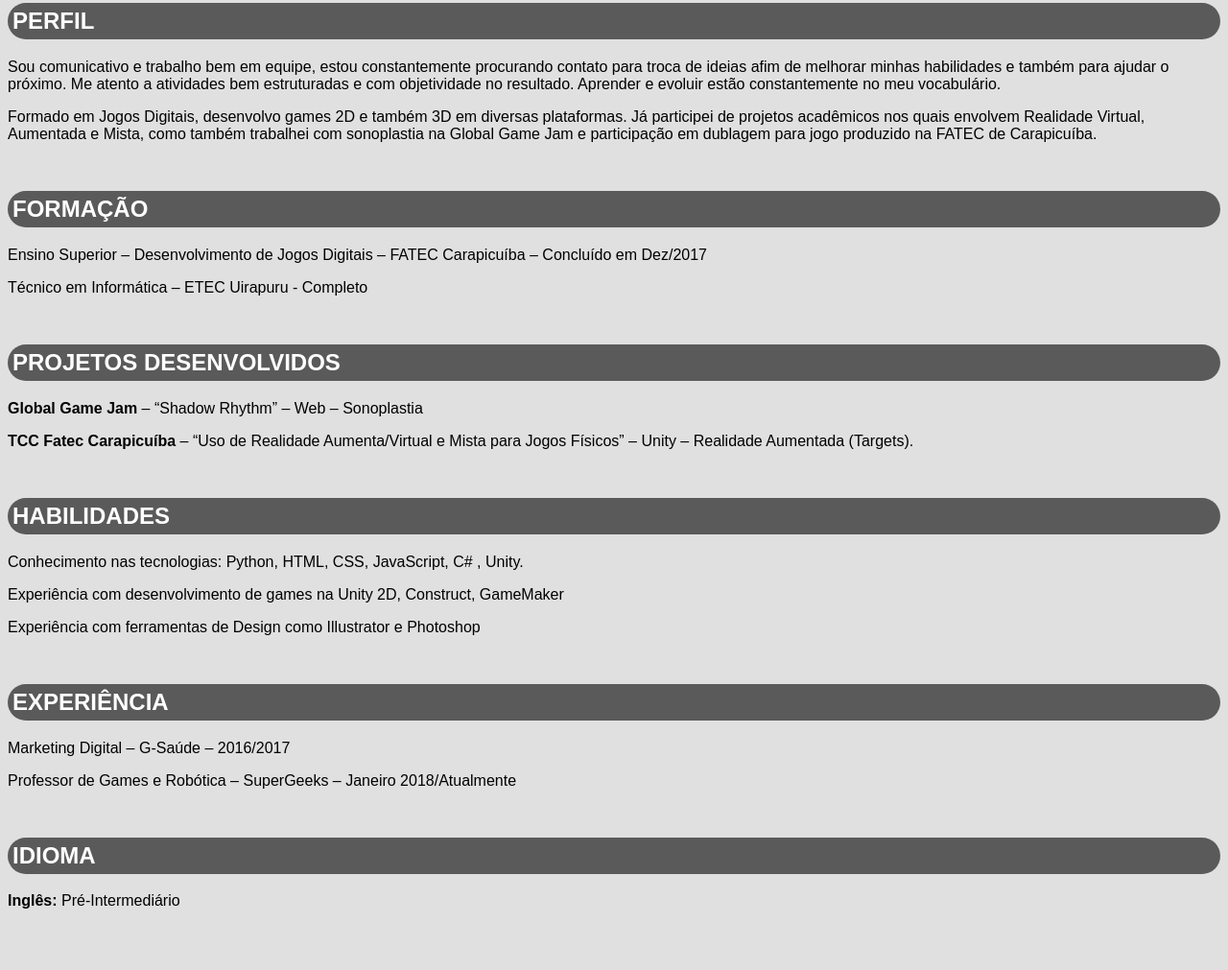
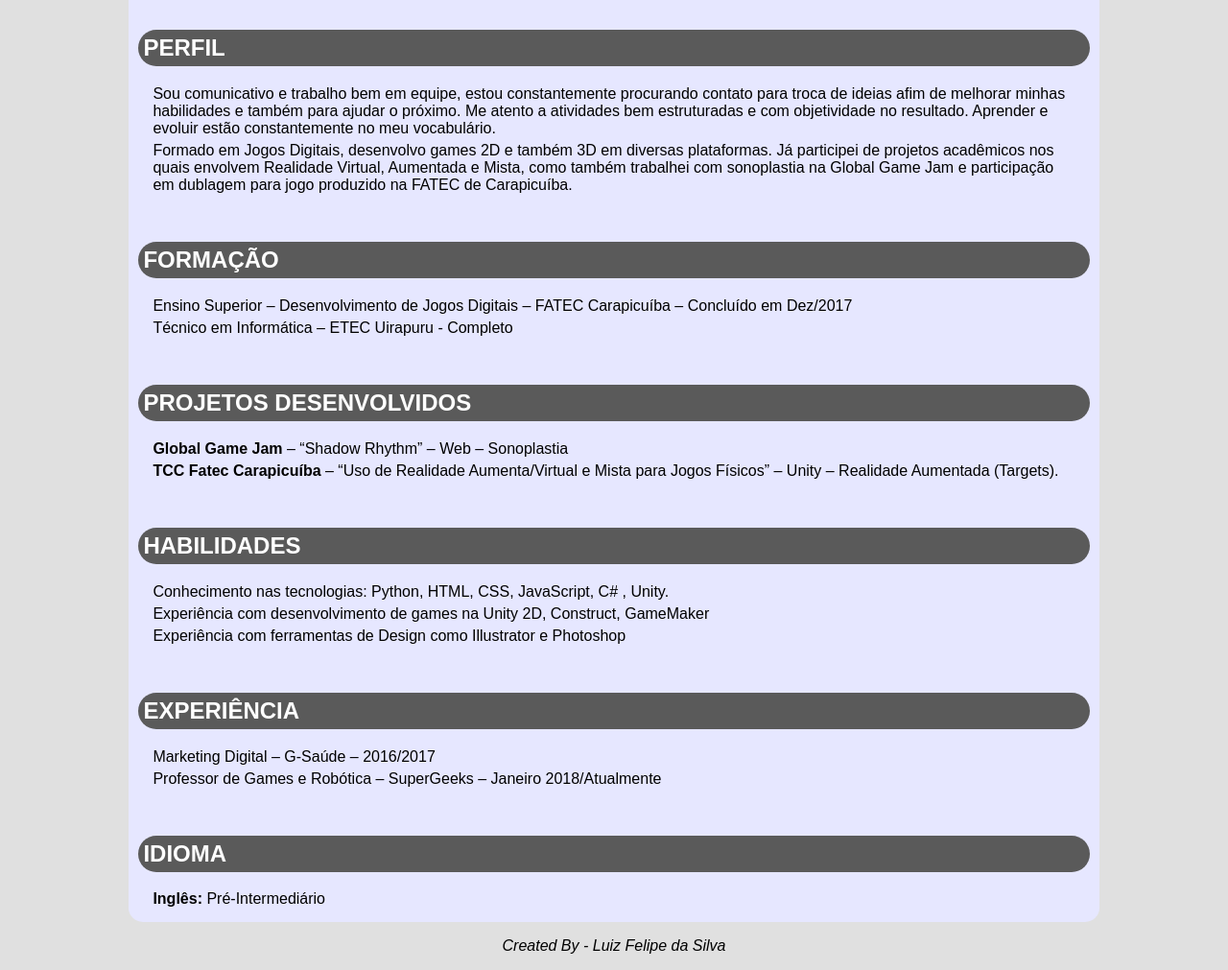
Before and after one commit to LuizBlading/MyCV_v1, a plain HTML site: page index.html in a window 1280 px wide. Shown: the part 265-1276 px from the top of the page at 96% size. Before the commit the page ends 1229 px from the top, so only its background shows below. Drawn offline with Linux system fonts and the light colour scheme.

Commit message:
Update index.html

```diff
--- a/index.html
+++ b/index.html
@@ -9,6 +9,8 @@
   </head>
 
   <body>
+
+    <div class="content">
       <div id="intro">
         <img src="img/fotoPerfil.jpg" id="fotoPerfil">
         <h1>Luiz Felipe da Silva</h1>
@@ -16,16 +18,17 @@
 
         <p><strong>E-mail:</strong> luizfelipe1342@yahoo.com.br</p>
         <p><strong>Telefone:</strong> (11) 96218-8482</p>
-      <p><strong>Github:</strong><a href="https://github.com/LuizBlading">https://github.com/LuizBlading</a></p>
+        <p><strong>Github:</strong><a href="https://github.com/LuizBlading" target="_blank">https://github.com/LuizBlading</a></p>
       </div>
 
+      <br>
       <hr>
 
 
       <div class="apresentacao">
         <div id="perfil">
           <h2>Perfil</h2>
-          <p>
+            <p class="paragrafo">
               Sou comunicativo e trabalho bem em equipe,
               estou constantemente procurando contato para troca de ideias afim de melhorar minhas habilidades
               e também para ajudar o próximo.
@@ -33,7 +36,7 @@
               Aprender e evoluir estão constantemente no meu vocabulário.
             </p>
 
-          <p>
+            <p class="paragrafo">
               Formado em Jogos Digitais, desenvolvo games 2D e também 3D em diversas plataformas.
               Já participei de projetos acadêmicos nos quais envolvem Realidade Virtual, Aumentada e Mista,
               como também trabalhei com sonoplastia na Global Game Jam
@@ -45,34 +48,39 @@
 
       <div class="infos">
         <h2>Formação</h2>
-      <p>Ensino Superior – Desenvolvimento de Jogos Digitais – FATEC Carapicuíba – Concluído em Dez/2017</p>
+        <p class="paragrafo">Ensino Superior – Desenvolvimento de Jogos Digitais – FATEC Carapicuíba – Concluído em Dez/2017</p>
 
-      <p>Técnico em Informática – ETEC Uirapuru - Completo</p>
+        <p class="paragrafo">Técnico em Informática – ETEC Uirapuru - Completo</p>
       </div>
 
       <div class="infos">
         <h2>Projetos Desenvolvidos</h2>
-        <p><strong>Global Game Jam</strong> – “Shadow Rhythm” – Web – Sonoplastia</P>
-        <p><strong>TCC Fatec Carapicuíba</strong> – “Uso de Realidade Aumenta/Virtual e Mista para Jogos Físicos” –
+          <p class="paragrafo"><strong>Global Game Jam</strong> – “Shadow Rhythm” – Web – Sonoplastia</P>
+          <p class="paragrafo"><strong>TCC Fatec Carapicuíba</strong> – “Uso de Realidade Aumenta/Virtual e Mista para Jogos Físicos” –
             Unity – Realidade Aumentada (Targets).</p>
       </div>
 
       <div class="infos">
         <h2>Habilidades</h2>
-      <p>Conhecimento nas tecnologias: Python, HTML, CSS, JavaScript, C# , Unity.</p>
-      <p>Experiência com desenvolvimento de games na Unity 2D, Construct, GameMaker</p>
-      <p>Experiência com ferramentas de Design como Illustrator e Photoshop</p>
+        <p class="paragrafo">Conhecimento nas tecnologias: Python, HTML, CSS, JavaScript, C# , Unity.</p>
+        <p class="paragrafo">Experiência com desenvolvimento de games na Unity 2D, Construct, GameMaker</p>
+        <p class="paragrafo">Experiência com ferramentas de Design como Illustrator e Photoshop</p>
       </div>
 
       <div class="infos">
         <h2>Experiência</h2>
-      <p>Marketing Digital – G-Saúde – 2016/2017</p>
-      <p>Professor de Games e Robótica – SuperGeeks – Janeiro 2018/Atualmente</p>
+        <p class="paragrafo">Marketing Digital – G-Saúde – 2016/2017</p>
+        <p class="paragrafo">Professor de Games e Robótica – SuperGeeks – Janeiro 2018/Atualmente</p>
 
         <div class="infos">
           <h2>Idioma</h2>
-        <p><strong>Inglês: </strong>Pré-Intermediário</p>
+          <p class="paragrafo"><strong>Inglês: </strong>Pré-Intermediário</p>
         </div>
       </div>
+
+    <!-- Fecha o conteudo da pagina -->
+    </div>
+
+    <p id="createdBy">Created By - Luiz Felipe da Silva</p>
   </body>
 </html>
```
Lines whose indentation alone changed are shown as unchanged.
